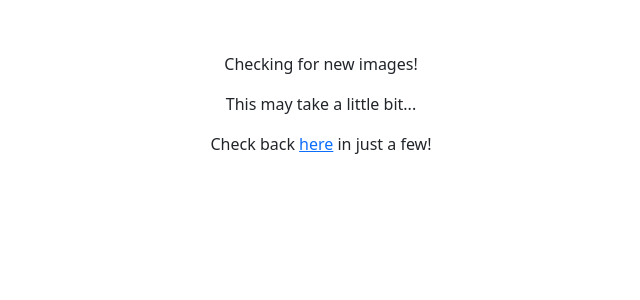
After one commit to nickbap/palbum, a Flask app: page /download-images in a window 1280 px wide. The commit adds this page. Shown: the top 300 px of the page, without its empty margins (319-959 px from the left). Run offline with Flask 3, Linux system fonts and the light colour scheme; some libraries are stand-ins or nearby versions.

Commit message:
Add option to download images from image manager

```diff
--- a/palbum/routes.py
+++ b/palbum/routes.py
@@ -6,6 +6,7 @@ from flask import url_for
 from palbum.forms import DisplaySettingsForm
 from palbum.model_storage import DisplaySettingseModelStorage
 from palbum.model_storage import ImageModelStorage
+from palbum.utils import download_images_from_dbx_async
 
 main = Blueprint("main", __name__)
 
@@ -45,3 +46,9 @@ def images():
 def image_toggle(image_id):
     image = ImageModelStorage.toggle_visibility(image_id)
     return render_template("components/image-manager-image.html", image=image)
+
+
+@main.route("/download-images")
+def download_images():
+    download_images_from_dbx_async()
+    return render_template("downloading.html")
--- /dev/null
+++ b/palbum/templates/downloading.html
@@ -0,0 +1,11 @@
+{% extends '_base.html' %}
+
+{% block content %}
+<div class="p-5 text-center">
+    <p>Checking for new images!</p>
+    <p>This may take a little bit...</p>
+    <p>Check back <a href="{{ url_for('main.images') }}">here</a> in just a few!</p>
+</div>
+
+
+{% endblock %}
--- a/palbum/utils.py
+++ b/palbum/utils.py
@@ -1,4 +1,5 @@
 import os
+from threading import Thread
 
 import dropbox
 from flask import current_app
@@ -6,6 +7,18 @@ from PIL import Image as PILImage
 from PIL import ImageOps
 
 from palbum.model_storage import ImageModelStorage
+
+
+def download_images_from_dbx_async():
+    Thread(
+        target=_download_images_from_dbx_async,
+        args=(current_app._get_current_object(),),
+    ).start()
+
+
+def _download_images_from_dbx_async(app):
+    with app.app_context():
+        download_images_from_dbx()
 
 
 def get_image_dir_path(file_name=None):
```
Also changed, not shown: palbum/templates/images.html (+8 -3 lines).
